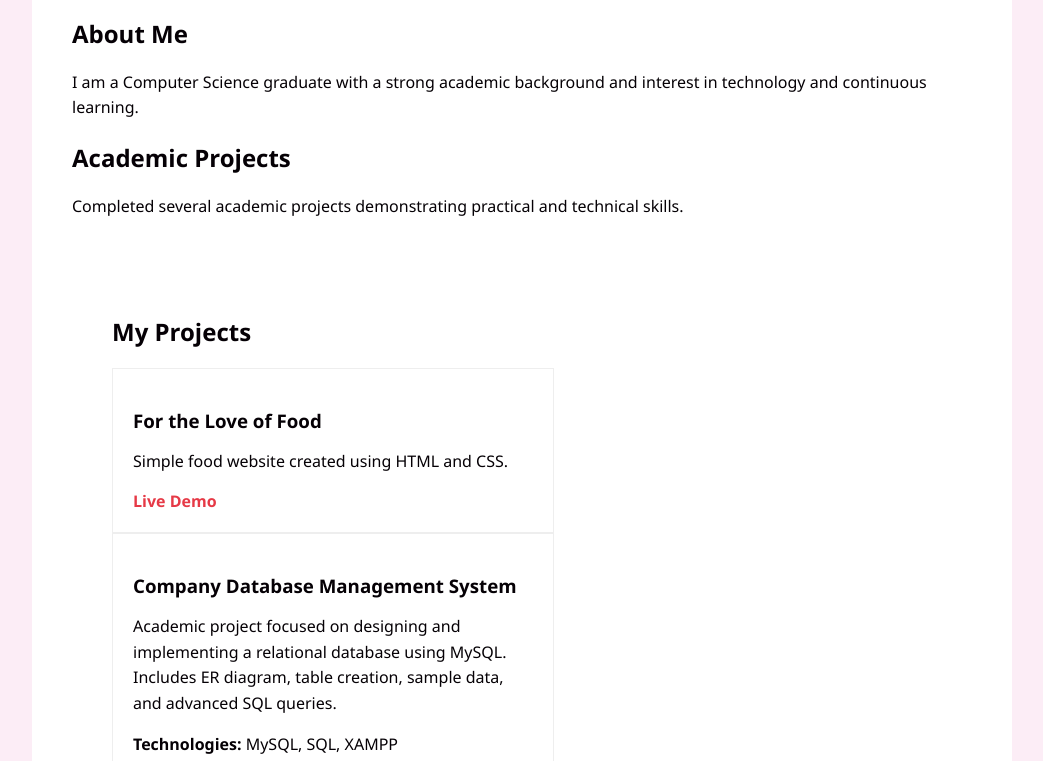
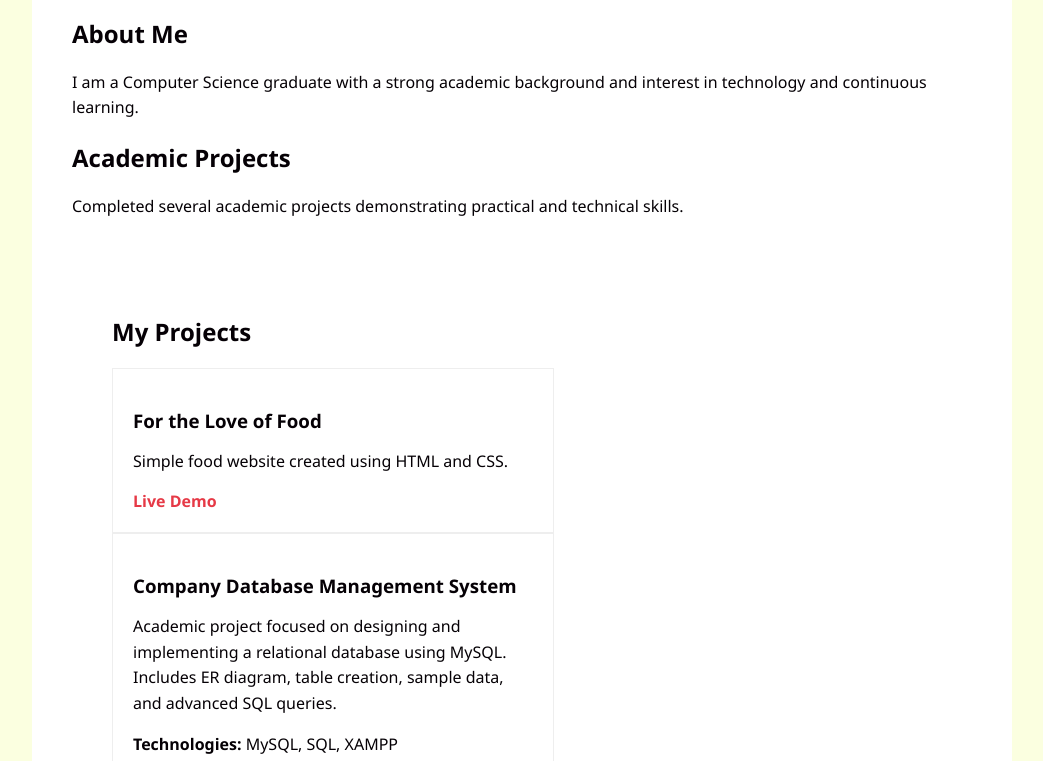
Before and after one commit to loredanabudani/loredanabudani.github.io, a plain HTML site: page index.html in a window 1280 px wide. Shown: the part 158-919 px from the top of the page, without its empty margins (118-1161 px from the left). Drawn offline with Linux system fonts and the light colour scheme.

Commit message:
Update style.css

```diff
--- a/style.css
+++ b/style.css
@@ -1,5 +1,5 @@
 body {
-  background-color: #fcedf6;
+  background-color: #fbffe0;
   font-family: 'Segoe UI', Tahoma, Geneva, Verdana, sans-serif;
   color: #050005;
   margin: 0;
```
